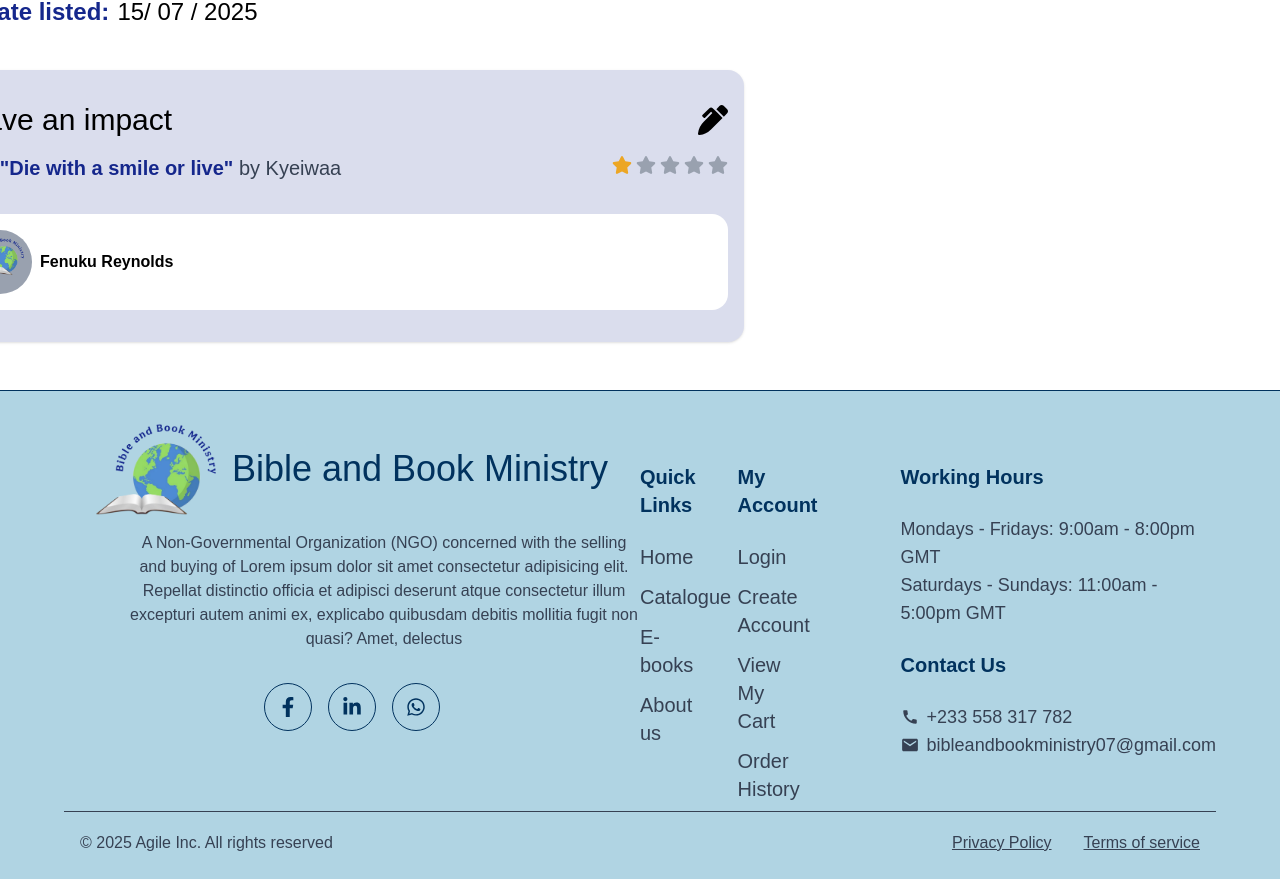
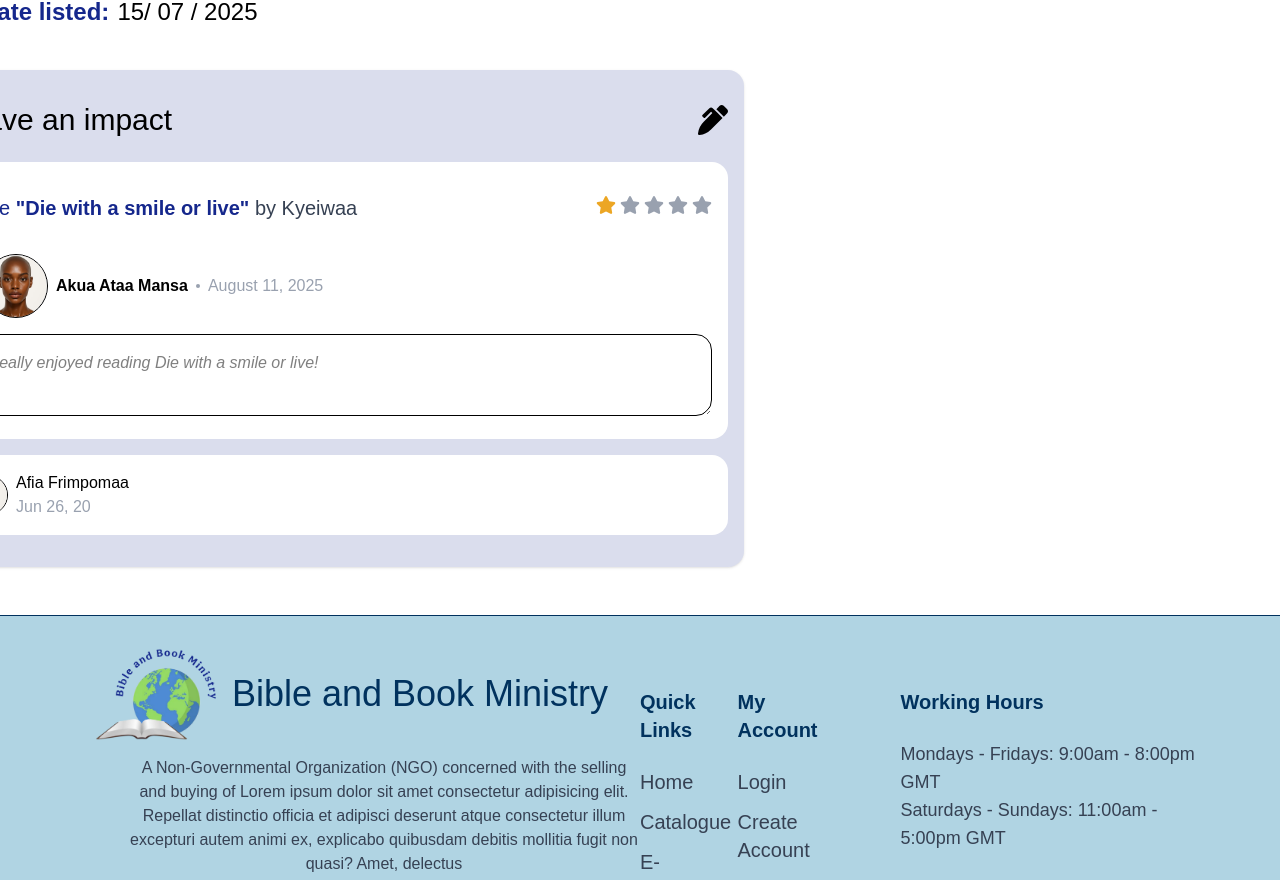
Before and after one commit to AgileMinds48/bible_bookministry-frontend, a Next.js app: page /book/1 in a window 1280 px wide. Shown: the part 1254-2134 px from the top of the page. Built offline with nearby package versions, Linux system fonts and the light colour scheme; a web font is replaced by a local one.

Commit message:
add components

```diff
--- a/app/utils/data.ts
+++ b/app/utils/data.ts
@@ -1,4 +1,4 @@
-import { bk1, bk2, bk3, bk4, bk5, bk6, bk7, bk8 } from "@/public"
+import { bk1, bk2, bk3, bk4, bk5, bk6, bk7, bk8, headshot } from "@/public"
 import { StaticImageData } from "next/image"
 import { ComponentType } from "react";
 import { BsSortAlphaDown, BsSortAlphaUp, BsSortDown, BsSortUp } from "react-icons/bs";
@@ -28,6 +28,24 @@ export const getItemsFromLocalStorage = (key:string,defaultValue:any) => {
     }
   }
 }
+type reviewCard = {
+  reviewer:string,
+  rating: number
+  text: string
+  img:StaticImageData
+}
+//placeholder text for reviews
+type Reviews = {
+
+}
+export const reviews = [
+  {
+    reviewer: "Fenuku Reynolds",
+    rating: 3.5,
+    text: "I will read this book a thousand times whenever I get hold of it. It really changes my prayer life and my christain perspective",
+    img:headshot
+  }
+]
 
 //login type shi
 export interface LoginFormData{
--- a/components/Book/BookDetail.tsx
+++ b/components/Book/BookDetail.tsx
@@ -7,6 +7,7 @@ import { FaStar } from 'react-icons/fa';
 import { IoIosPricetags } from 'react-icons/io';
 import { MdFavorite, MdOutlineDateRange } from 'react-icons/md';
 import Review from '../Reviews/Review';
+import Rating from '../Rating';
 
 type BookDetailProps = {
   book: Book
@@ -19,14 +20,14 @@ const BookDetail = ({ book }: BookDetailProps) => {
     <section className='min-h-screen pt-36 py-12 px-10 flex justify-center poppins relative'>
       <div className='max-w-[100em] min-w-[90em] min-h-[90em] grid grid-cols-[1.5fr_1fr] gap-10 rounded-lg'>
         <div className='min-h-screen'>
-          <div className='w-full h-[60em] border-gray-400 relative p-12 pb-16 backgroundStripes'>
+          <div className='w-full h-[60em] border-gray-400 relative '>
             <Image src={book.img} alt={`image of the book `} className='rounded-lg max-w-full max-h-full min-h-full min-w-full object-cover object-center' />
             <div className='absolute top-4 right-8 z-10 '>
               <MdFavorite className='text-6xl text-gray-300 cursor-pointer' />
             </div>
             <div className='flex justify-between w-28 absolute bottom-2 right-[50%] translate-x-[50%]'>
              {[1, 2, 3].map((_,index) => (
-              <div key={index} className='bg-gray-300 rounded-full h-5 w-5 '></div>
+              <div key={index} className='bg-white rounded-full h-5 w-5 '></div>
              ))}
               </div>
           </div>
@@ -49,14 +50,7 @@ const BookDetail = ({ book }: BookDetailProps) => {
           <p className='text-4xl text-[#5a88a7] font-semibold mb-2 line-clamp-2'>{book.title} </p>
           <p className='text-gray-500 text-xl mt-6'>Author: <span className='text-black'>{book.author}</span></p>
            <div className='flex items-baseline-center gap-2 mt-2'>
-                              <div className='flex items-center gap-1'>
-                                { [1, 2, 3, 4, 5].map((star) => (
-                                  <FaStar
-                                    key={star}
-                                    className={`text-xl ${star <= book.rating ? 'text-[#eca624]' : 'text-gray-300'}`}
-                                  />
-                                ))}
-                              </div>
+                             <Rating book={book}/>
             <span className='text-xl'>{book.rating}+</span>
                             </div>
           <p className='text-3xl mt-4  text-[#15278c] flex gap-2 items-center'><IoIosPricetags />  GH₵ {book.price.toFixed(2)}</p>
--- a/components/Catalog/AllBooks.tsx
+++ b/components/Catalog/AllBooks.tsx
@@ -182,7 +182,7 @@ const [popupBookDetails, setPopupBookDetails] = useState<popupDetails>({
           </div>
           {sortedBooks?.map(({ img, title, author, price, rating, id }) => (
 
-            <div className="rounded-2xl">
+            <div key={id} className="rounded-2xl">
               <BookDiv title={title} img={img} author={author} price={price} rating={rating} id={id} handleFav={() => handleFav(title, img, id)} isFav={isFav} handleAddToCart={() => handleAddToCart(title, img, id)} added={added} />
             </div>
 
--- /dev/null
+++ b/components/Rating.tsx
@@ -0,0 +1,20 @@
+import { Book } from '@/app/utils/data'
+import React from 'react'
+import { FaStar } from 'react-icons/fa'
+type RatingProps = {
+  book:Book
+}
+const Rating = ({book}:RatingProps) => {
+  return (
+     <div className='flex items-center gap-1'>
+                                    { [1, 2, 3, 4, 5].map((star) => (
+                                      <FaStar
+                                        key={star}
+                                        className={`text-xl ${star <= book.rating ? 'text-[#eca624]' : 'text-gray-300'}`}
+                                      />
+                                    ))}
+                                  </div>
+  )
+}
+
+export default Rating
--- a/components/Reviews/Review.tsx
+++ b/components/Reviews/Review.tsx
@@ -1,9 +1,10 @@
 "use client"
 import { Book } from '@/app/utils/data';
-import { logo } from '@/public';
+import { headshot, logo } from '@/public';
 import Image from 'next/image';
 import React, { useState } from 'react'
 import { FaPenAlt, FaStar } from 'react-icons/fa';
+import ReviewCards from './ReviewCards';
 
 type ReviewProps = {
   book:Book
@@ -19,26 +20,29 @@ const Review = ({ book }: ReviewProps) => {
     <div className='px-4'>
       <div className='py-8 px-4 shadow bg-[#15278c28] rounded-2xl'>
         <h1 className='text-3xl flex center '>Leave an impact <FaPenAlt /></h1>
-        <div className='flex items-baseline justify-between'>
+        <div className='bg-white rounded-2xl p-4 mt-6'>
+        <div className='flex items-baseline justify-between '>
           <p className='text-xl mt-4 text-[#15278c]'>Rate<span className='font-semibold'> "{book.title}" </span> <span className='text-gray-700'>by {book.author}</span></p>
           <div className='flex gap-1 '>
             {[1, 2, 3, 4, 5].map((star) => (
-              <FaStar className={`text-xl cursor-pointer ${rating<star?"text-gray-400":"text-[#eca624]"}`} onMouseEnter={()=>handleStar(star)} onClick={()=>handleStar(star)}/>
+              <FaStar key={star} className={`text-xl cursor-pointer ${rating<star?"text-gray-400":"text-[#eca624]"}`} onMouseEnter={()=>handleStar(star)} onClick={()=>handleStar(star)}/>
             ))}
           </div>
 
         </div>
-        <div className='flex items-center gap-2 font-semibold bg-white rounded-2xl p-4 mt-8'>
-          <div className='bg-gray-400 p-2 rounded-full h-16 w-16 '>
-            <Image src={logo} alt="image of reviewer" width={60} height={60} className='object-cover object-center'/>
+        <div className='flex items-center gap-2 font-semibold  p-4 mt-4'>
+          <div className='bg-gray-400  rounded-full h-16 w-16 border'>
+            <Image src={headshot} alt="image of reviewer" className='object-cover object-center rounded-full h-full w-full'/>
             </div>
-          Fenuku Reynolds
+            Akua Ataa Mansa
+            <div className='w-1 h-1 bg-gray-400 rounded-full'></div>
+            <p className='text-gray-400 font-thin'> August 11, 2025</p>
         </div>
-        {/* <div>
-<input type="text" className='h-10 w-full' />
-
-        </div> */}
-
+        <div className='w-full'>
+            <textarea className='min-h-20 max-h-40 w-full border border-black p-4 hide-scrollbar outline-none rounded-2xl placeholder:italic ' placeholder={`I really enjoyed reading ${book.title}!`} />
+        </div>
+        </div>
+        <ReviewCards  />
         </div>
     </div>
   )
--- /dev/null
+++ b/components/Reviews/ReviewCards.tsx
@@ -0,0 +1,28 @@
+import { reviews } from '@/app/utils/data'
+import { headshot } from '@/public'
+import { div } from 'framer-motion/client'
+import Image from 'next/image'
+import React from 'react'
+
+const ReviewCards = () => {
+  return (
+    <div className='bg-white mt-4 w-full h-20 rounded-2xl p-4'>
+      {reviews.map(({img,rating,reviewer,text},id) => (
+        <div key={id}>
+          <div className='flex items-center gap-2'>
+            <Image src={headshot} alt='image of reviewer' width={40} height={40} className='object-cover object-center rounded-full border border-black shrink-0' />
+            <div className='flex flex-col '>
+            Afia Frimpomaa
+              <span className='text-gray-400'>Jun 26, 20</span>
+              </div>
+          </div>
+          <div>
+
+          </div>
+        </div>
+      ))}
+  </div>
+  )
+}
+
+export default ReviewCards
--- a/public/index.ts
+++ b/public/index.ts
@@ -11,3 +11,4 @@ export {default as bk7} from "./Home/bk7.jpg"
 export {default as bk8} from "./Home/bk8.jpg"
 export {default as header} from "./catalogue/header.jpg"
 export {default as google} from "./google.svg"
+export {default as headshot} from "./Bookdetails/headshot.jpg"
```
Also changed, not shown: public/Bookdetails/headshot.jpg (added).
